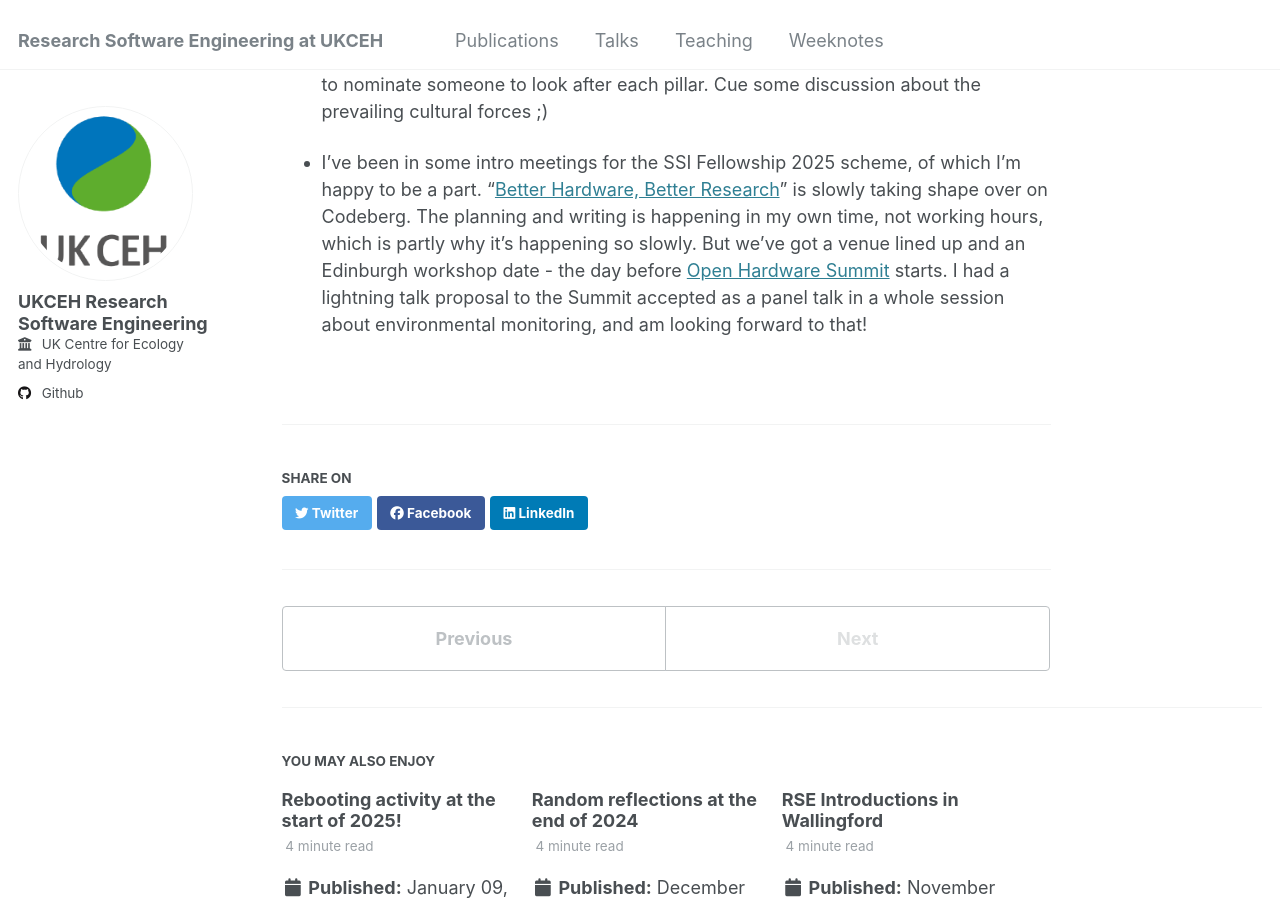
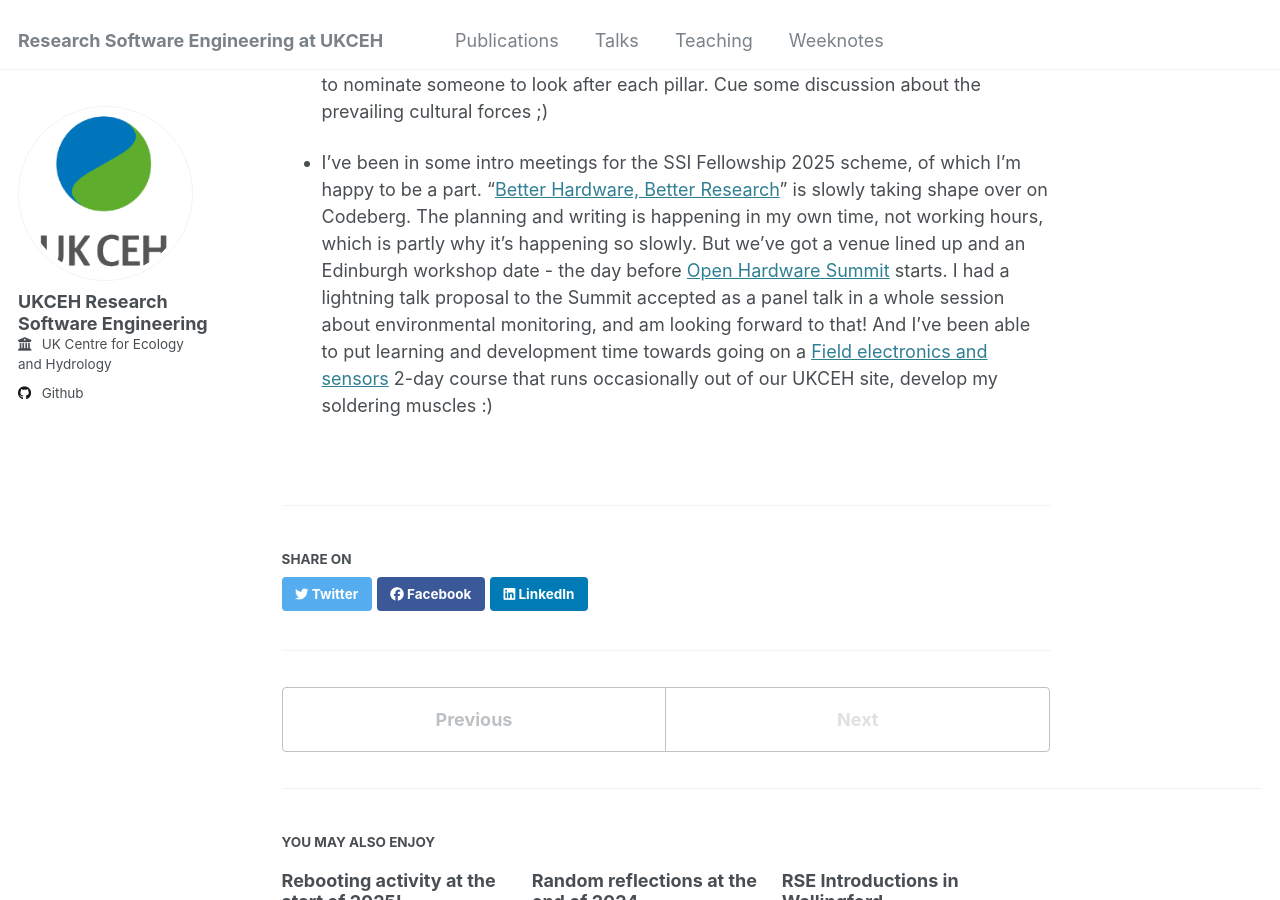
Before and after one commit to ukceh-rse/ukceh-rse.github.io, a Jekyll site: the page built from _posts/2025-02-14-collecting.md, in a window 1280 px wide and 900 px high, scrolled down 1467 px. Built offline with Jekyll 4.4.1, drawn with Linux system fonts in a browser that asks for light colours; some of the changed text lies outside the part shown.

Commit message:
link to the field electronics course

```diff
--- a/_posts/2025-02-14-collecting.md
+++ b/_posts/2025-02-14-collecting.md
@@ -24,4 +24,4 @@ What else has been on the stack, as if that wasn't enough?
 
 * We sat down as a team and worked through [a shared todo list for the RSE activity](https://github.com/orgs/ukceh-rse/projects/5) that isn't about projects, but cultural contribution: the "[Four Pillars](https://arxiv.org/abs/2002.01035)" of which software development is just one (Community, Training and Policy are the others). We're trying to nominate someone to look after each pillar. Cue some discussion about the prevailing cultural forces ;)
 
-* I've been in some intro meetings for the SSI Fellowship 2025 scheme, of which I'm happy to be a part. "[Better Hardware, Better Research](https://codeberg.org/zool/BetterHardware/wiki)" is slowly taking shape over on Codeberg. The planning and writing is happening in my own time, not working hours, which is partly why it's happening so slowly. But we've got a venue lined up and an Edinburgh workshop date - the day before [Open Hardware Summit](https://2025.oshwa.org/) starts. I had a lightning talk proposal to the Summit accepted as a panel talk in a whole session about environmental monitoring, and am looking forward to that!
+* I've been in some intro meetings for the SSI Fellowship 2025 scheme, of which I'm happy to be a part. "[Better Hardware, Better Research](https://codeberg.org/zool/BetterHardware/wiki)" is slowly taking shape over on Codeberg. The planning and writing is happening in my own time, not working hours, which is partly why it's happening so slowly. But we've got a venue lined up and an Edinburgh workshop date - the day before [Open Hardware Summit](https://2025.oshwa.org/) starts. I had a lightning talk proposal to the Summit accepted as a panel talk in a whole session about environmental monitoring, and am looking forward to that! And I've been able to put learning and development time towards going on a [Field electronics and sensors](https://www.ceh.ac.uk/training/field-electronics-and-sensors) 2-day course that runs occasionally out of our UKCEH site, develop my soldering muscles :)
```
